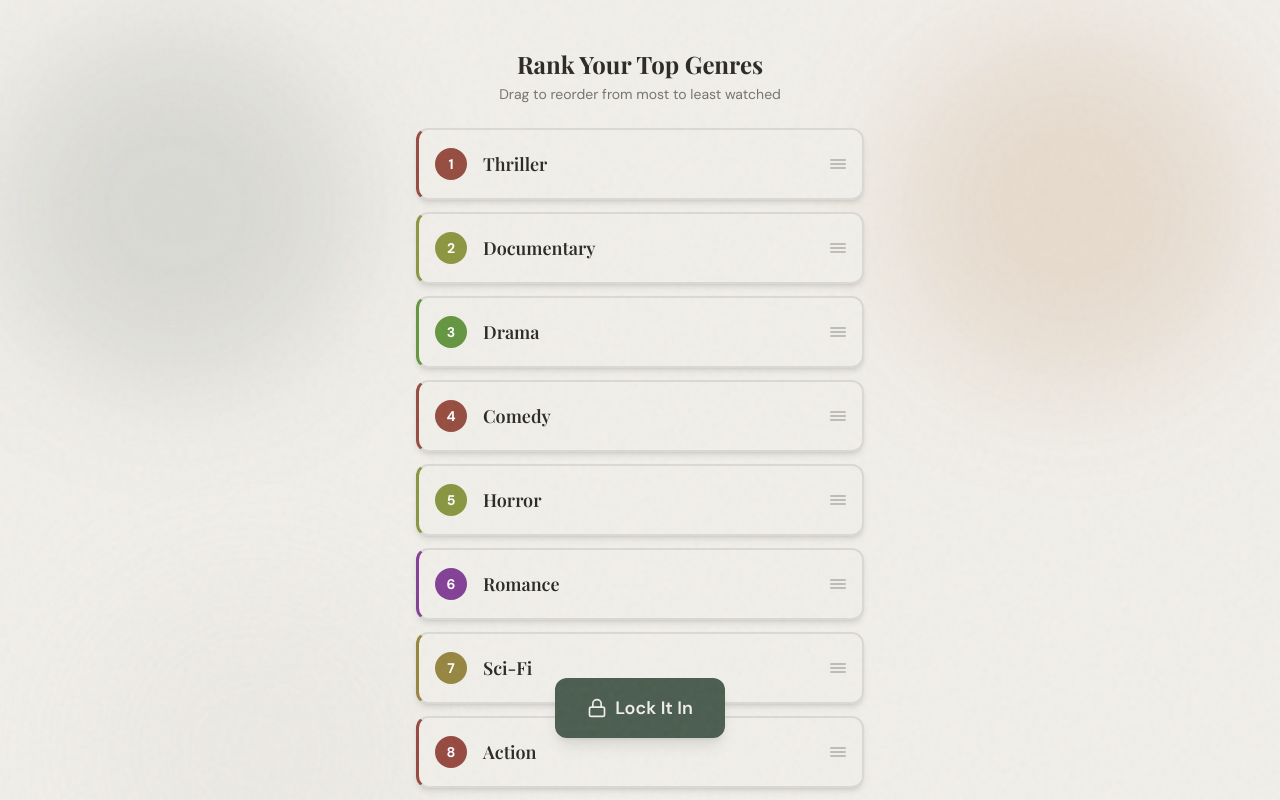
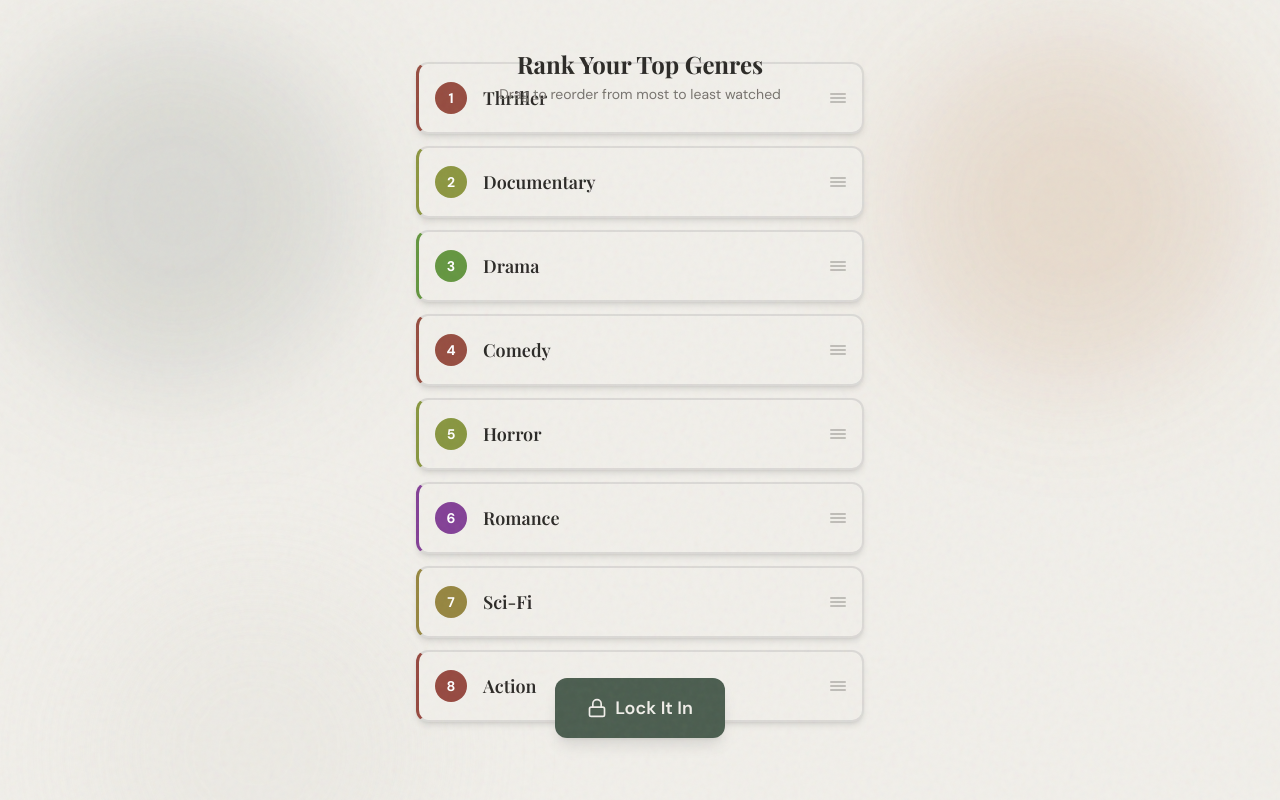
Before and after one commit to bcaglaraydin/letterboxd-analysis, a Next.js app in the folder frontend/: page /game/genre-ranking in a window 1280 px wide. Built offline with nearby package versions, Linux system fonts and the light colour scheme; a web font is replaced by a local one.

Commit message:
feat: vertically centered games

```diff
--- a/frontend/app/game/rating/page.tsx
+++ b/frontend/app/game/rating/page.tsx
@@ -101,9 +101,9 @@ export default function RatingGamePage() {
           </div>
         }
         middle={
-          <div className="w-full max-w-sm mx-auto flex flex-col md:block flex-1 min-h-0 pb-2 md:pb-0 space-y-1 md:space-y-8 justify-center px-8 md:px-0">
+          <div className="w-full max-w-sm mx-auto flex flex-col flex-1 min-h-0 md:flex-none pb-2 md:pb-0 space-y-1 md:space-y-8 justify-center px-8 md:px-0">
             {currentMovie && (
-              <div className="flex-1 min-h-0 relative flex flex-col justify-center mb-1 md:mb-6 md:h-auto md:block">
+              <div className="relative flex flex-col justify-center flex-1 min-h-0 md:flex-none mb-1 md:mb-6 md:h-auto">
                 <MovieCard
                   key={currentMovie.movieId}
                   title={currentMovie.title}
--- a/frontend/components/game/genre-ranking/GenreRankingGame.tsx
+++ b/frontend/components/game/genre-ranking/GenreRankingGame.tsx
@@ -148,10 +148,10 @@ export function GenreRankingGame() {
             </div>
           }
           middle={
-            <div className="w-full max-w-4xl mx-auto h-full flex flex-col">
+            <div className="w-full max-w-4xl mx-auto flex flex-col justify-center">
               <LayoutGroup>
                 <motion.div
-                  className={`w-full h-full grid gap-1 md:gap-6 ${showTwoColumns ? "grid-cols-2" : "grid-cols-1 max-w-md mx-auto"}`}
+                  className={`w-full grid gap-1 md:gap-6 ${showTwoColumns ? "grid-cols-2" : "grid-cols-1 max-w-md mx-auto"}`}
                   layout
                   transition={{
                     type: "tween",
```
